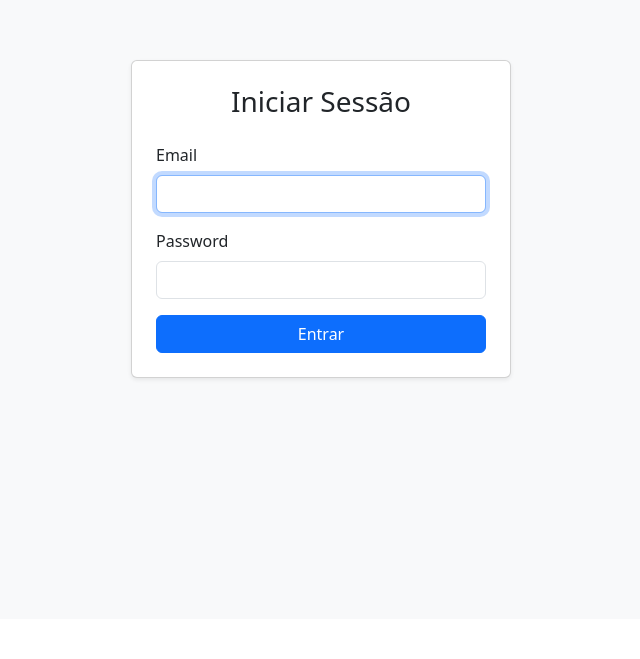
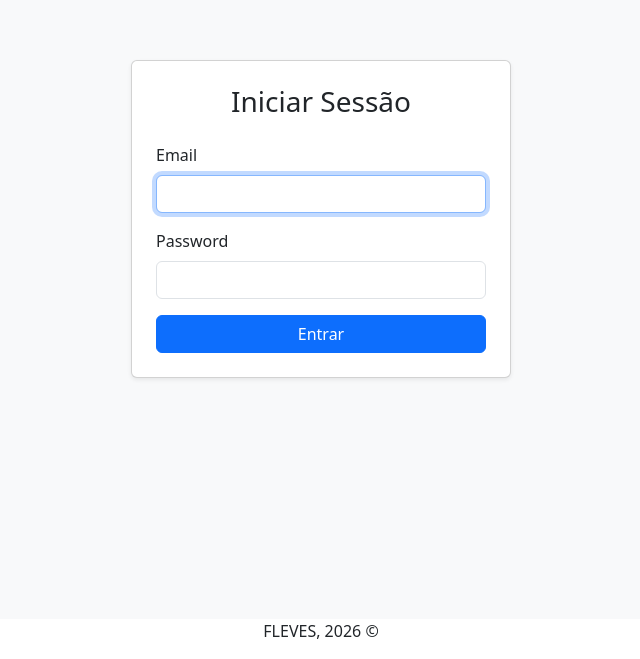
Before and after one commit to FidelMaluto/gicr_saft, an Angular app in the folder frontend/: page /login in a window 1280 px wide. Shown: the part 181-840 px from the top of the page, without its empty margins (319-959 px from the left). Before the commit the page ends 800 px from the top, so only its background shows below. Built offline with nearby package versions, Linux system fonts and the light colour scheme.

Commit message:
feat: Adicionando footer e trocando a cor do header...

```diff
--- a/frontend/src/app/app.component.html
+++ b/frontend/src/app/app.component.html
@@ -1,4 +1,4 @@
-<nav class="navbar navbar-expand-lg navbar-dark bg-dark" *ngIf="authService.isLoggedIn()">
+<nav class="navbar navbar-expand-lg navbar-dark bg-primary text-white" *ngIf="authService.isLoggedIn()">
   <div class="container-fluid">
     <a class="navbar-brand" routerLink="/sales">{{ title }}</a>
     <button class="navbar-toggler" type="button" data-bs-toggle="collapse" data-bs-target="#navbarNav">
@@ -37,3 +37,7 @@
 </nav>
 
 <router-outlet></router-outlet>
+
+<footer class="text-center">
+  <p>FLEVES, 2026 &copy;</p>
+</footer>
```
